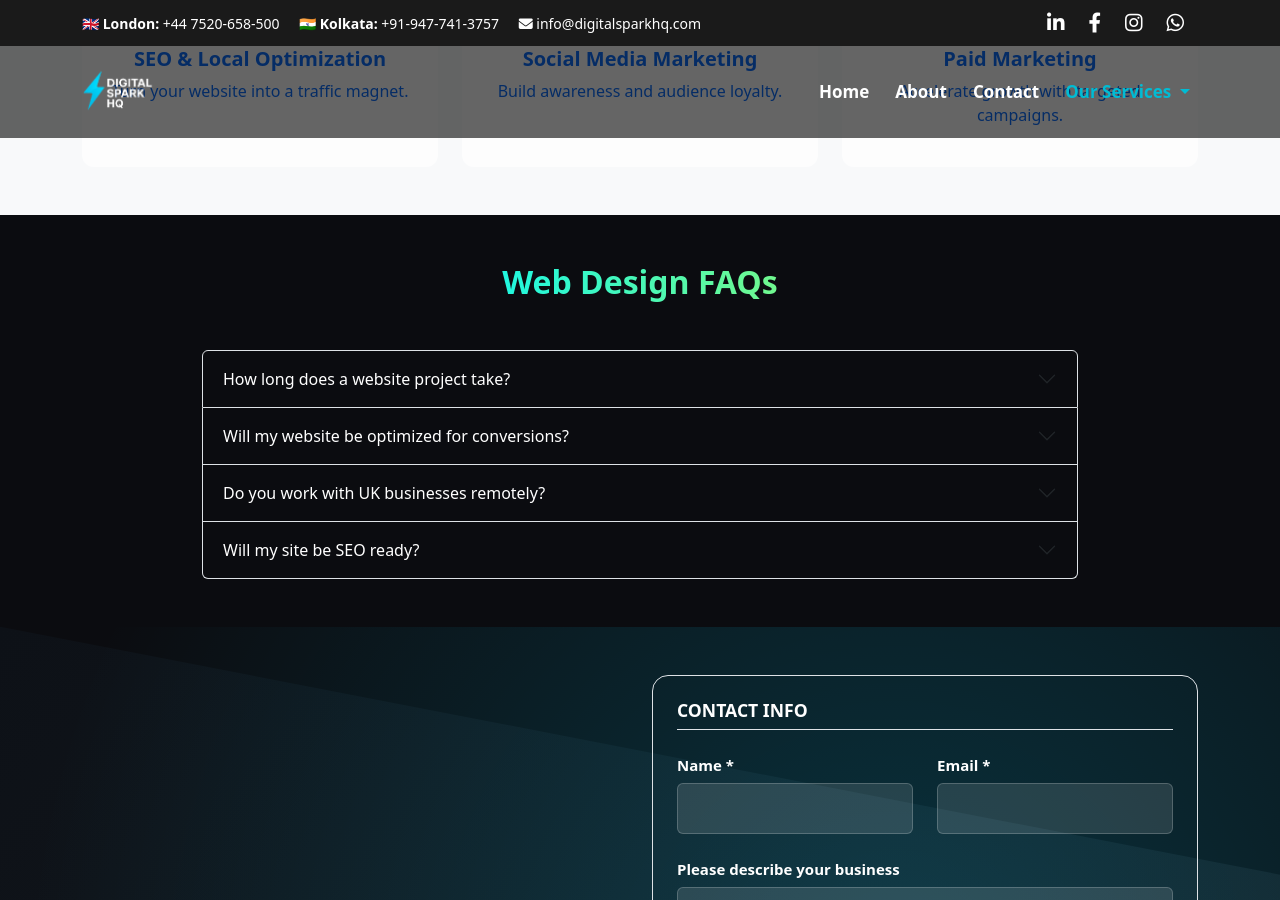
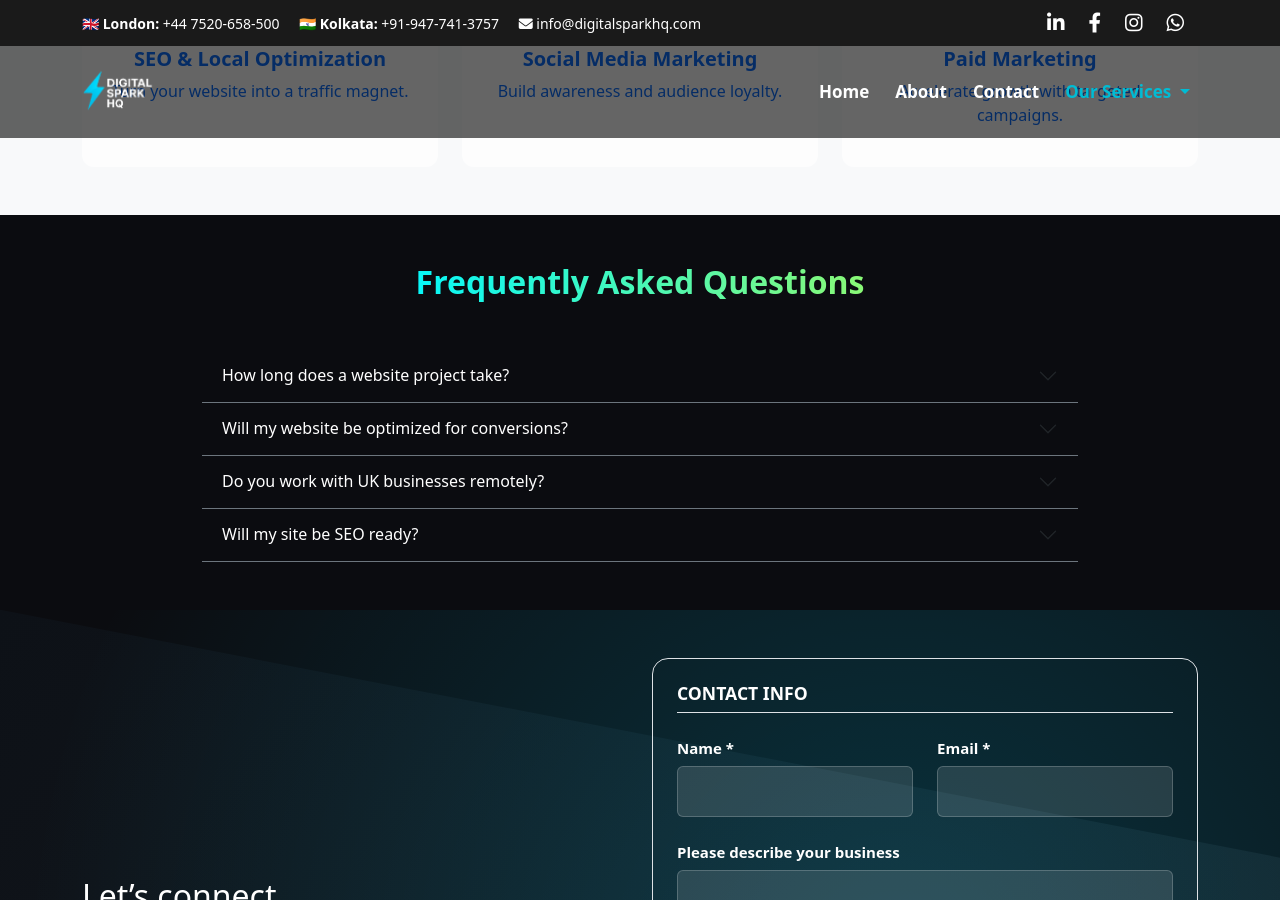
Before and after one commit to Iambiswajit-C/digitalsparkhq, a Jekyll site: the page built from services/web-design/index.md, in a window 1280 px wide and 900 px high, scrolled down 3707 px. Built offline with Jekyll 4.4.1, drawn with Linux system fonts in a browser that asks for light colours.

Commit message:
Update index.md

```diff
--- a/services/web-design/index.md
+++ b/services/web-design/index.md
@@ -372,49 +372,69 @@ Takes less than 30 seconds. No commitment required.
 
   <div class="container fade-in" style="max-width:900px;">
     <h2 class="fw-bold gradient-text text-center mb-5">
-      Web Design FAQs
+      Frequently Asked Questions
     </h2>
 
-    <div class="accordion" id="faqAccordion">
+    <div class="accordion accordion-flush" id="faqAccordion">
 
-      <div class="accordion-item bg-transparent">
-        <button class="accordion-button collapsed bg-transparent text-white" data-bs-toggle="collapse" data-bs-target="#w1">
+       <!-- Q1 -->
+      <div class="accordion-item bg-transparent border-bottom border-secondary">
+        <h3 class="accordion-header">
+          <button class="accordion-button collapsed bg-transparent text-white"
+                  data-bs-toggle="collapse"
+                  data-bs-target="#faq1">
           How long does a website project take?
         </button>
-        <div id="w1" class="accordion-collapse collapse">
+        </h3>
+        <div id="faq1" class="accordion-collapse collapse" data-bs-parent="#faqAccordion">
           <div class="accordion-body text-white-75">
             Most websites are completed within 3–6 weeks depending on complexity and features.
           </div>
         </div>
       </div>
 
-      <div class="accordion-item bg-transparent">
-        <button class="accordion-button collapsed bg-transparent text-white" data-bs-target="#w2" data-bs-toggle="collapse">
+      <!-- Q2 -->
+      <div class="accordion-item bg-transparent border-bottom border-secondary">
+        <h3 class="accordion-header">
+          <button class="accordion-button collapsed bg-transparent text-white"
+                  data-bs-toggle="collapse"
+                  data-bs-target="#faq2">
           Will my website be optimized for conversions?
         </button>
-        <div id="w2" class="accordion-collapse collapse">
+        </h3>
+        <div id="faq2" class="accordion-collapse collapse" data-bs-parent="#faqAccordion">
           <div class="accordion-body text-white-75">
             Yes. Every site is built with UX, speed, and lead generation in mind — not just visuals.
           </div>
         </div>
       </div>
 
-      <div class="accordion-item bg-transparent">
-        <button class="accordion-button collapsed bg-transparent text-white" data-bs-target="#w3" data-bs-toggle="collapse">
+      <!-- Q3 -->
+      <div class="accordion-item bg-transparent border-bottom border-secondary">
+        <h3 class="accordion-header">
+          <button class="accordion-button collapsed bg-transparent text-white"
+                  data-bs-toggle="collapse"
+                  data-bs-target="#faq3">
           Do you work with UK businesses remotely?
         </button>
-        <div id="w3" class="accordion-collapse collapse">
+        </h3>
+        <div id="faq3" class="accordion-collapse collapse" data-bs-parent="#faqAccordion">
           <div class="accordion-body text-white-75">
             Yes. We collaborate with UK clients daily and align communication with your working hours.
           </div>
         </div>
       </div>
 
-      <div class="accordion-item bg-transparent">
-        <button class="accordion-button collapsed bg-transparent text-white" data-bs-target="#w4" data-bs-toggle="collapse">
+      <!-- Q4 -->
+      <div class="accordion-item bg-transparent border-bottom border-secondary">
+        <h3 class="accordion-header">
+          <button class="accordion-button collapsed bg-transparent text-white"
+                  data-bs-toggle="collapse"
+                  data-bs-target="#faq4">
           Will my site be SEO ready?
         </button>
-        <div id="w4" class="accordion-collapse collapse">
+        </h3>
+        <div id="faq4" class="accordion-collapse collapse" data-bs-parent="#faqAccordion">
           <div class="accordion-body text-white-75">
             Absolutely. Technical SEO, speed, and structure are included from day one.
           </div>
```
